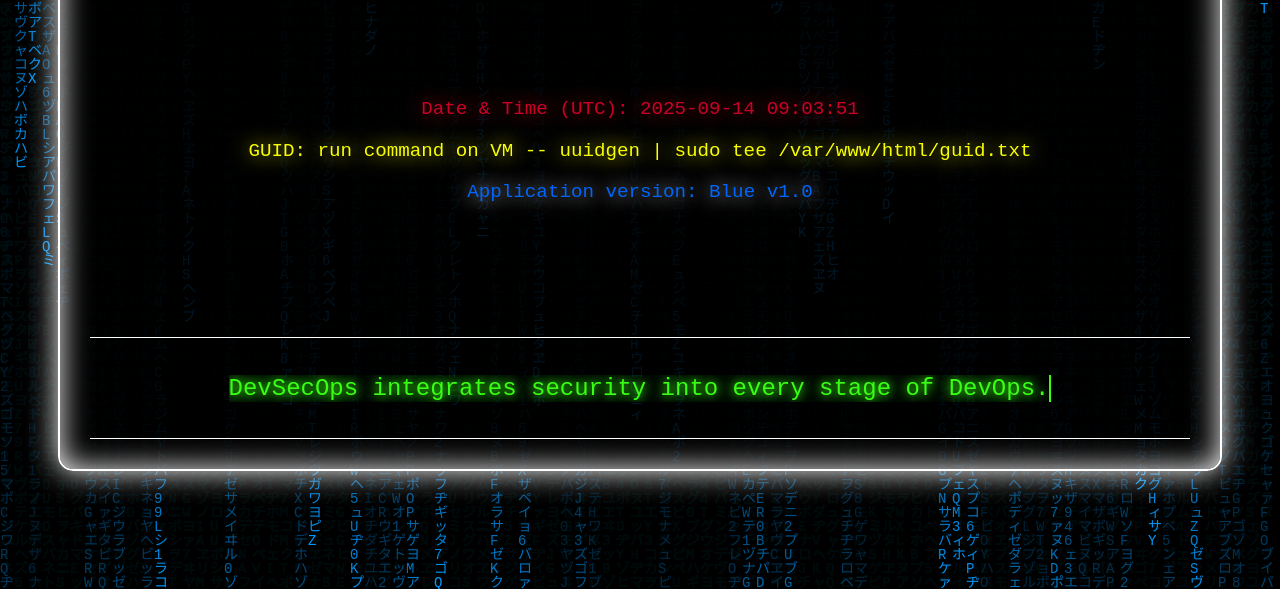
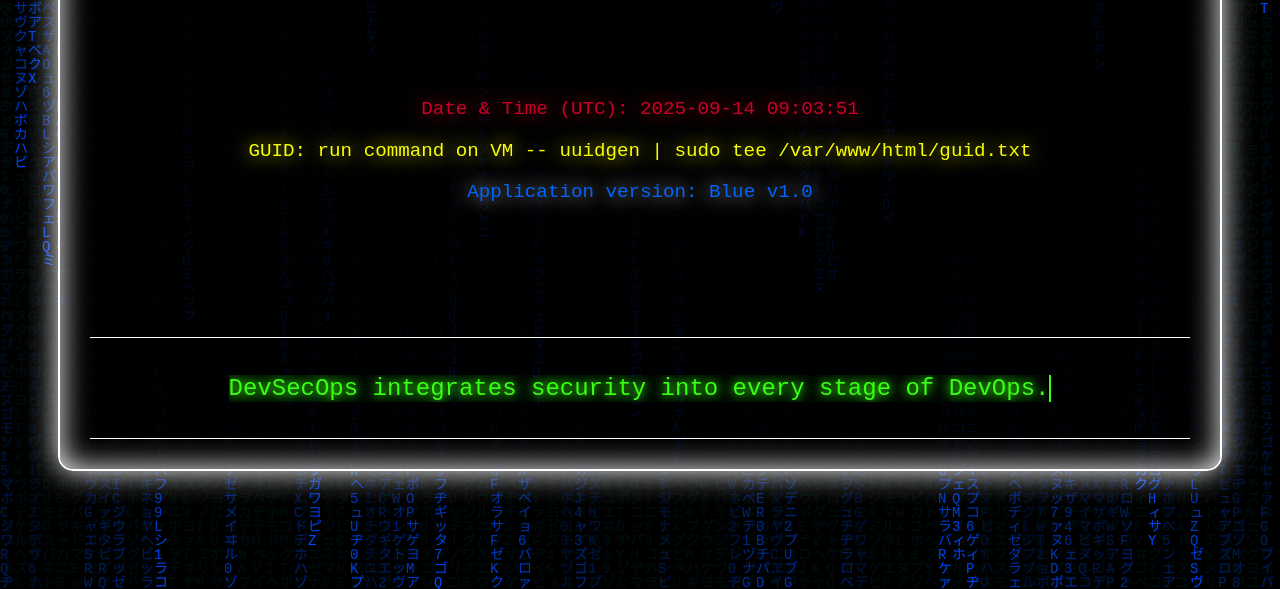
Before and after one commit to annkur-sharma/App01-DevOps-Facts-Blue, a plain HTML site: page index.html in a window 1280 px wide. Shown: the part 211-800 px from the top of the page. Drawn offline with Linux system fonts and the light colour scheme.

Commit message:
updated style file

```diff
--- a/index.html
+++ b/index.html
@@ -3,7 +3,7 @@
 <head>
   <meta charset="UTF-8">
   <title>DevSecOps Facts</title>
-  <link rel="stylesheet" href="style.css">
+  <link rel="stylesheet" href="style-blue.css?v=1">
 </head>
 <body>
     <canvas id="matrix"></canvas>
--- a/script.js
+++ b/script.js
@@ -15,7 +15,7 @@ function drawMatrix() {
   ctx.fillRect(0, 0, canvas.width, canvas.height);
 
   // ctx.fillStyle = "#39ff14"; // Neon green
-  ctx.fillStyle = "#0099ffff"; // Neon blue
+  ctx.fillStyle = "#0048ffff"; // Neon blue
   ctx.font = fontSize + "px monospace";
 
   for (let i = 0; i < drops.length; i++) {
```
Also changed, not shown: style-blue.css (renamed from style.css).
